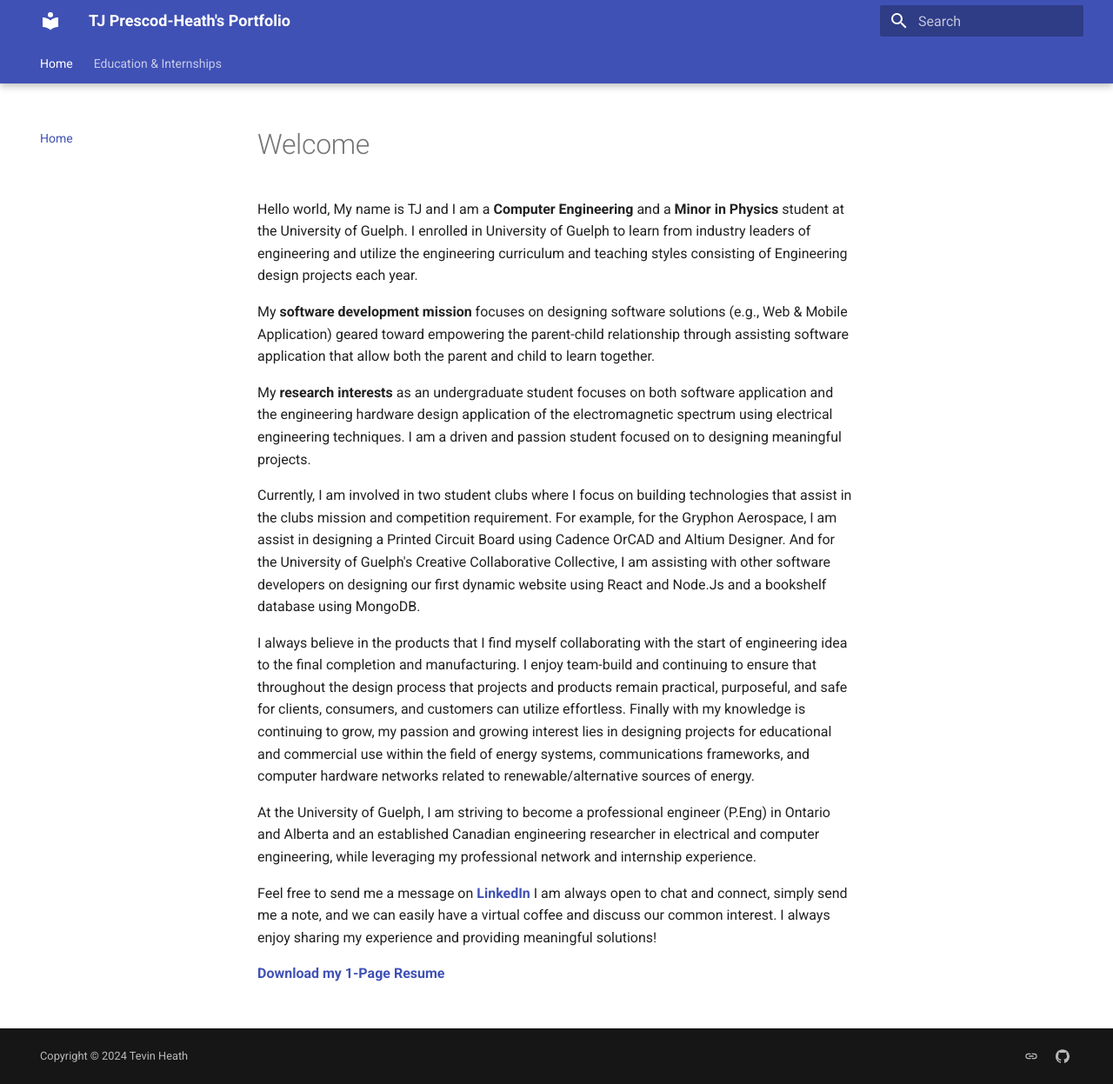
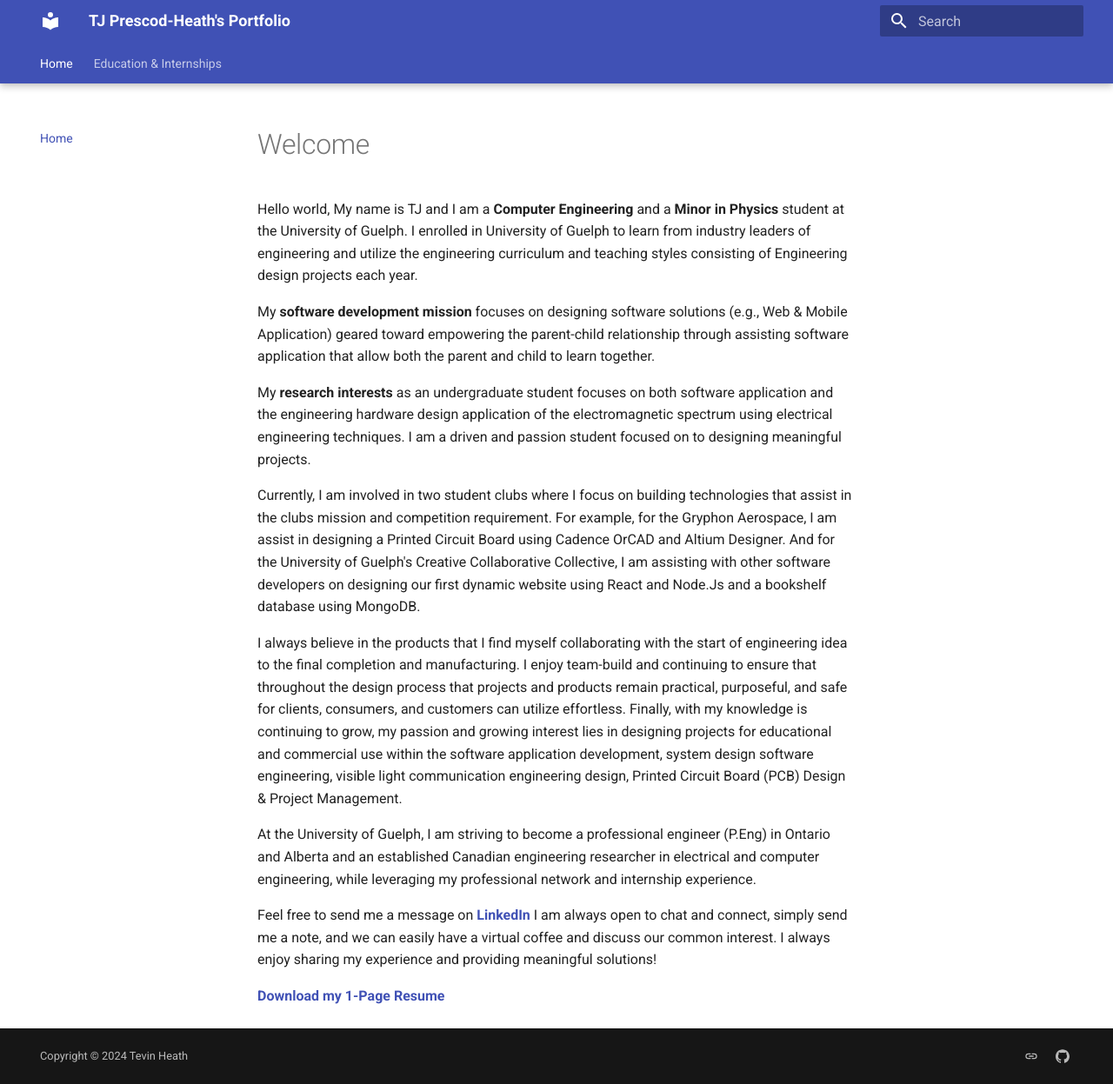
Before and after one commit to TevHeath/tevheath.github.io, an MkDocs documentation site: the page built from docs/index.md, in a window 1280 px wide and 1247 px high. Shown: the whole window at 87% size. Built offline with MkDocs 1.6.1 and Material for MkDocs 9.7.7, drawn with Linux system fonts in a browser that asks for light colours.

Commit message:
Changes and spell checks

```diff
--- a/docs/index.md
+++ b/docs/index.md
@@ -9,7 +9,7 @@
 Currently, I am involved in two student clubs where I focus on building technologies that assist in the clubs mission and competition requirement. For example, for the Gryphon Aerospace, I am assist in designing a Printed Circuit Board using Cadence OrCAD and Altium Designer. And for the University of Guelph's Creative Collaborative Collective, I am assisting with other software developers on designing our first dynamic website using React and Node.Js and a bookshelf database using MongoDB.
 
 
-I always believe in the products that I find myself collaborating with the start of engineering idea to the final completion and manufacturing. I enjoy team-build and continuing to ensure that throughout the design process that projects and products remain practical, purposeful, and safe for clients, consumers, and customers can utilize effortless. Finally with my knowledge is continuing to grow, my passion and growing interest lies in designing projects for educational and commercial use within the field of energy systems, communications frameworks, and computer hardware networks related to renewable/alternative sources of energy.
+I always believe in the products that I find myself collaborating with the start of engineering idea to the final completion and manufacturing. I enjoy team-build and continuing to ensure that throughout the design process that projects and products remain practical, purposeful, and safe for clients, consumers, and customers can utilize effortless. Finally, with my knowledge is continuing to grow, my passion and growing interest lies in designing projects for educational and commercial use within the software application development, system design software engineering, visible light communication engineering design, Printed Circuit Board (PCB) Design & Project Management.
 
 <!-- Prior to attending the University of Guelph, I completed my Honours Bachelor of Science (B.Sc) degree from McMaster University in **Mathematics and Statistics**. During my tenure in McMaster University's Mathematics & Statistics Program, key courses and studies remained as a focus in my studies. These courses were Data Science, Data Visualization, Machine Learning, and Computational Statistics using R, and Mathematical Modelling using C and Python. Finally, many of my extracurricular activities were aimed in mentoring first year international science, mathematics, and business students. -->
 
```
